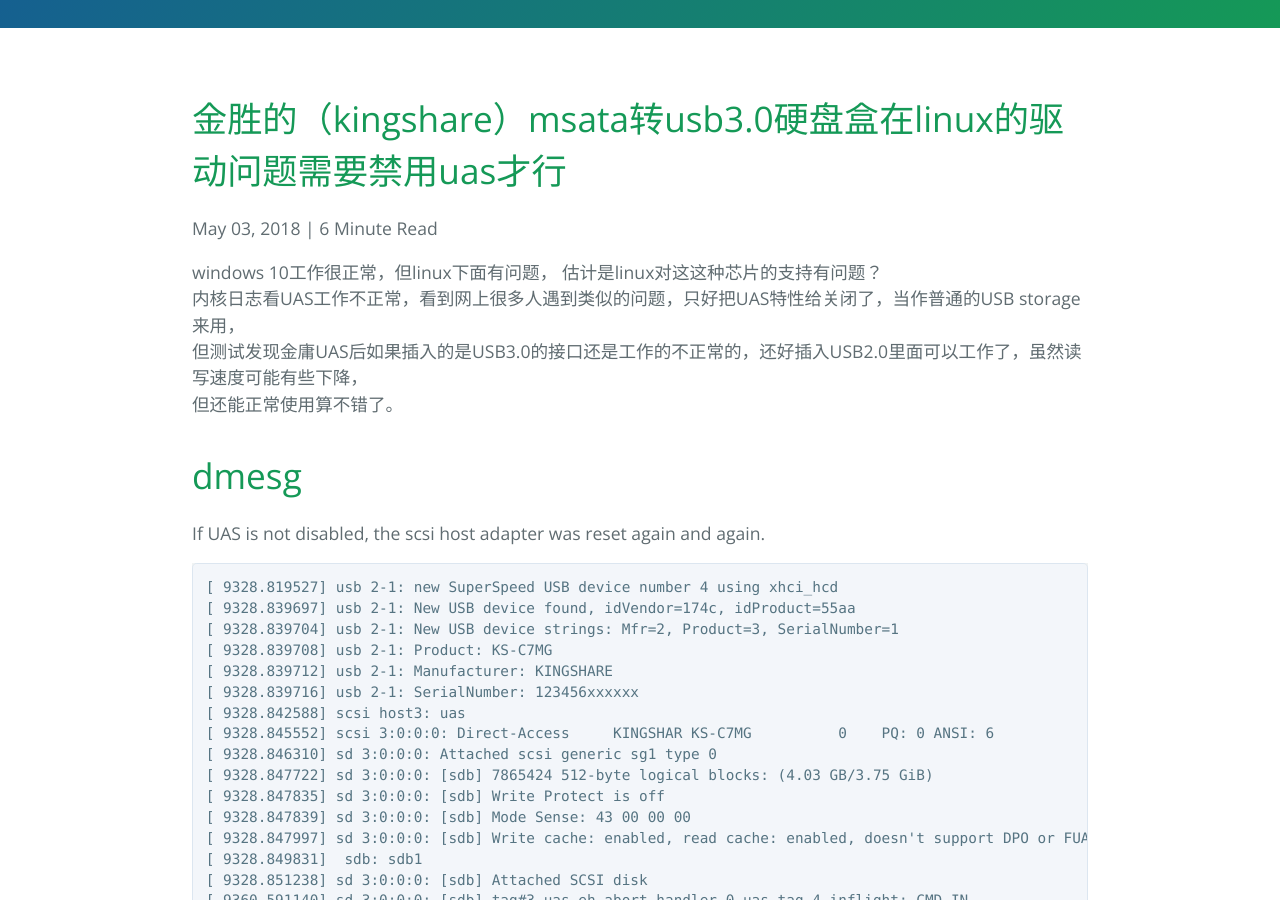
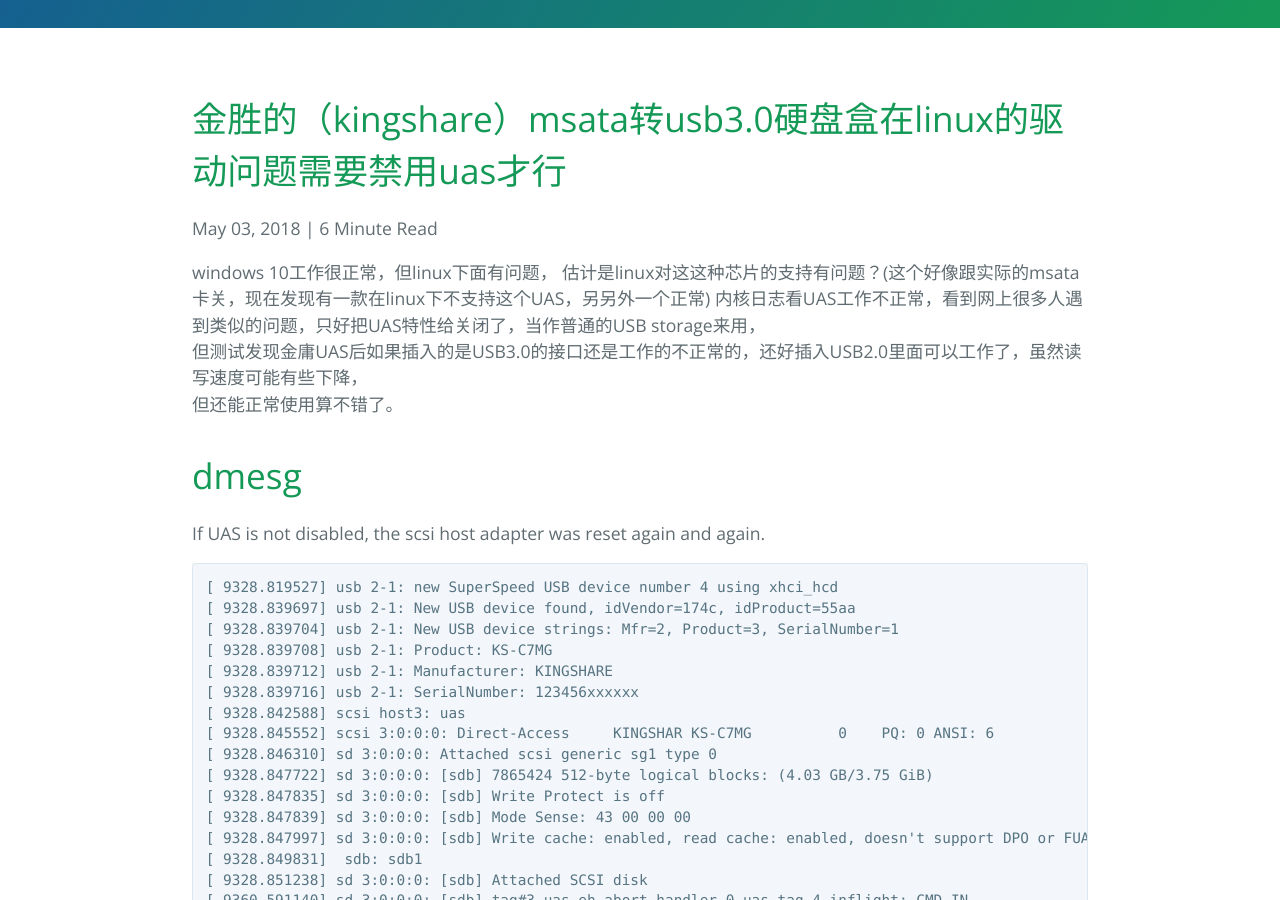
Before and after one commit to gmd20/gmd20.github.io, a Jekyll site: the page built from _posts/2018-05-03-金胜的（kingshare）msata转USB3.0硬盘盒在linux的驱动问题需要禁用uas才行.markdown, in a window 1280 px wide and 900 px high, scrolled down 355 px. Built offline with Jekyll 4.4.1, drawn with Linux system fonts in a browser that asks for light colours; Markdown is read by kramdown in place of the engine named in the settings; comment, search, counter and statistics services are not loaded.

Commit message:
Update 2018-05-03-金胜的（kingshare）msata转USB3.0硬盘盒在linux的驱动问题需要禁用uas才行.markdown

```diff
--- a/_posts/2018-05-03-金胜的（kingshare）msata转USB3.0硬盘盒在linux的驱动问题需要禁用uas才行.markdown
+++ b/_posts/2018-05-03-金胜的（kingshare）msata转USB3.0硬盘盒在linux的驱动问题需要禁用uas才行.markdown
@@ -1,4 +1,4 @@
-windows 10工作很正常，但linux下面有问题， 估计是linux对这这种芯片的支持有问题？
+windows 10工作很正常，但linux下面有问题， 估计是linux对这这种芯片的支持有问题？(这个好像跟实际的msata卡关，现在发现有一款在linux下不支持这个UAS，另另外一个正常)
 内核日志看UAS工作不正常，看到网上很多人遇到类似的问题，只好把UAS特性给关闭了，当作普通的USB storage来用，
 但测试发现金庸UAS后如果插入的是USB3.0的接口还是工作的不正常的，还好插入USB2.0里面可以工作了，虽然读写速度可能有些下降，
 但还能正常使用算不错了。
```
